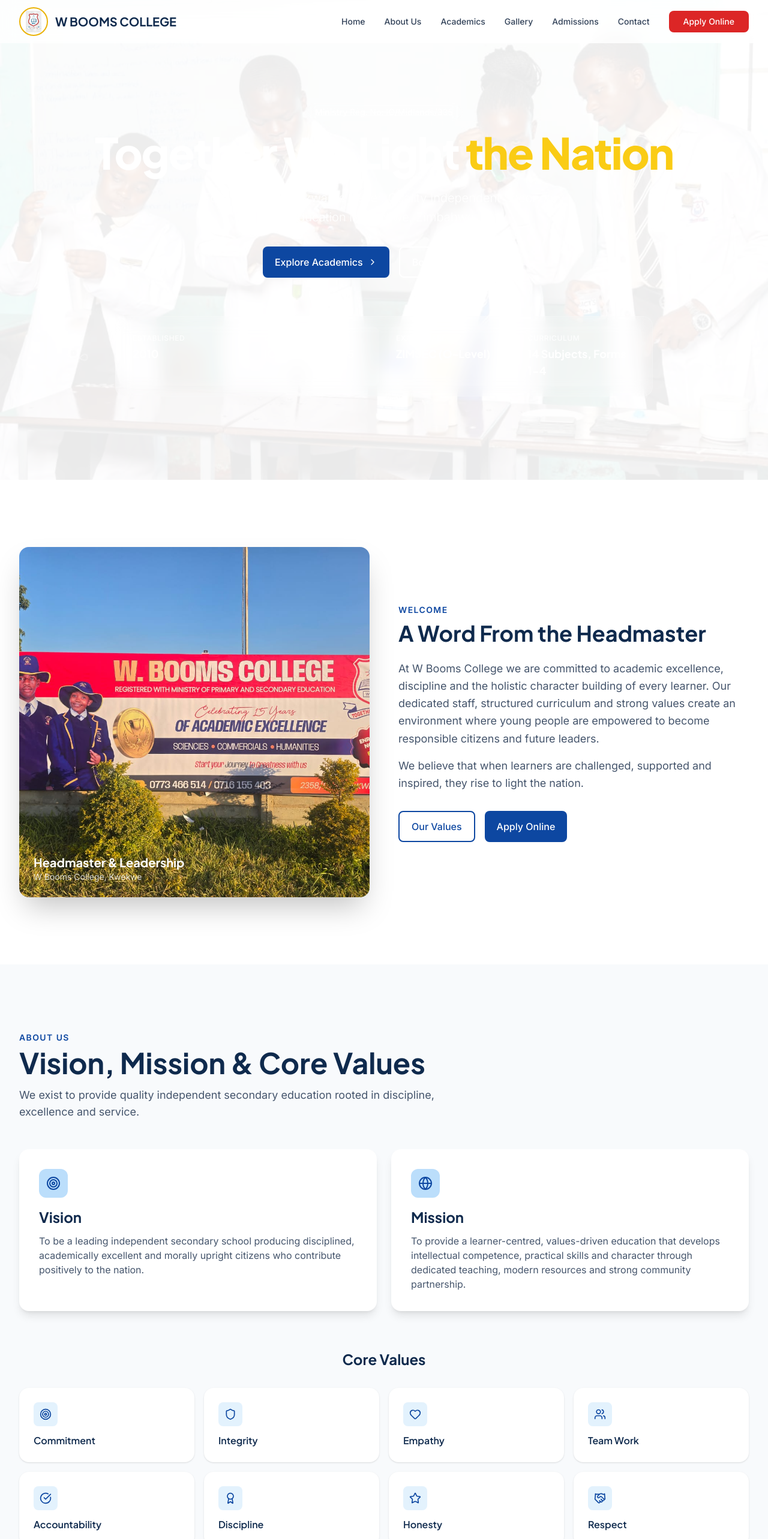
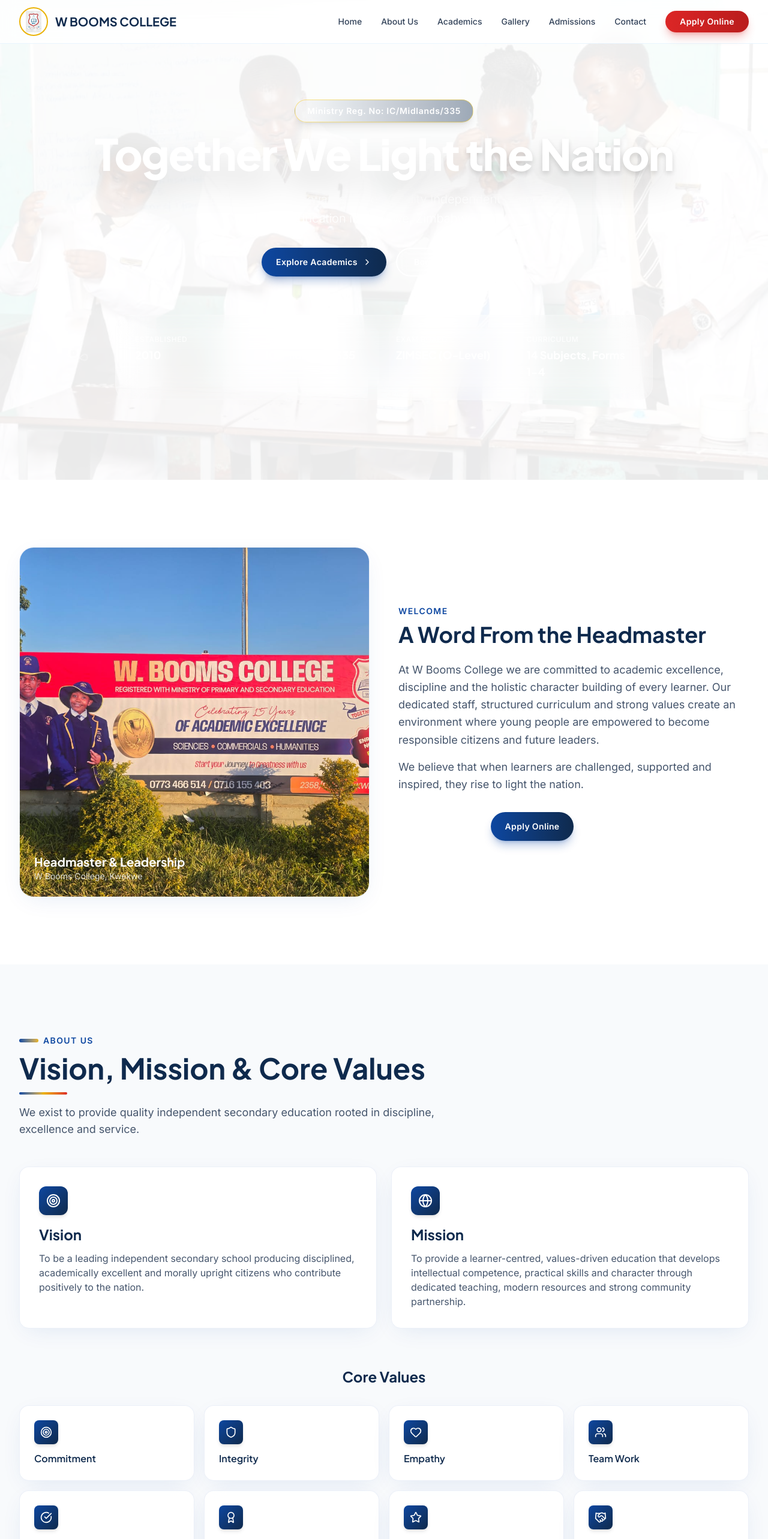
Before and after one commit to Kuda-ux/wbooms-college, a Next.js app: page / in a window 1280 px wide. Shown: the top 2566 px of the page at 60% size. Built offline with nearby package versions, Linux system fonts and the light colour scheme.

Commit message:
Premium UI polish: gradient buttons, glass cards, premium hover effects and typography

```diff
--- a/app/globals.css
+++ b/app/globals.css
@@ -41,3 +41,36 @@
 h1, h2, h3, h4, h5, h6 {
   font-family: var(--font-heading), system-ui, sans-serif;
 }
+
+.text-gradient-royal {
+  background: linear-gradient(90deg, #0D47A1, #1A365D);
+  -webkit-background-clip: text;
+  background-clip: text;
+  -webkit-text-fill-color: transparent;
+}
+
+.text-gradient-gold {
+  background: linear-gradient(90deg, #FACC15, #EAB308);
+  -webkit-background-clip: text;
+  background-clip: text;
+  -webkit-text-fill-color: transparent;
+}
+
+.premium-card {
+  background: rgba(255, 255, 255, 0.9);
+  backdrop-filter: blur(16px);
+  border: 1px solid rgba(13, 71, 161, 0.08);
+  box-shadow: 0 10px 40px -12px rgba(13, 71, 161, 0.12);
+  transition: transform 0.35s ease, box-shadow 0.35s ease;
+}
+
+.premium-card:hover {
+  transform: translateY(-4px);
+  box-shadow: 0 24px 60px -16px rgba(13, 71, 161, 0.2);
+}
+
+.glass-panel {
+  background: rgba(255, 255, 255, 0.12);
+  backdrop-filter: blur(24px);
+  border: 1px solid rgba(255, 255, 255, 0.22);
+}
--- a/app/home-page.tsx
+++ b/app/home-page.tsx
@@ -114,16 +114,19 @@
   variant?: 'primary' | 'outline' | 'accent' | 'ghost';
 }) {
   const variants = {
-    primary: 'bg-royal-600 text-white hover:bg-royal-700 focus:ring-royal-600',
+    primary:
+      'bg-gradient-to-r from-royal-600 to-royal-800 text-white shadow-lg shadow-royal-600/30 hover:from-royal-700 hover:to-royal-900 hover:-translate-y-0.5 focus:ring-royal-600',
     outline:
-      'border-2 border-royal-600 text-royal-600 hover:bg-royal-50 focus:ring-royal-600',
-    accent: 'bg-accent-600 text-white hover:bg-accent-700 focus:ring-accent-600',
-    ghost: 'text-royal-600 hover:bg-royal-50',
+      'rounded-full border-2 border-white/80 bg-white/10 px-7 text-white backdrop-blur hover:bg-white/20 focus:ring-white',
+    accent:
+      'bg-gradient-to-r from-accent-600 to-accent-700 text-white shadow-lg shadow-accent-600/30 hover:from-accent-700 hover:to-accent-800 hover:-translate-y-0.5 focus:ring-accent-600',
+    ghost:
+      'rounded-full bg-royal-50 text-royal-600 hover:bg-royal-100 hover:-translate-y-0.5',
   };
   return (
     <button
       className={cn(
-        'inline-flex items-center justify-center rounded-lg px-5 py-3 font-medium transition-all focus:outline-none focus:ring-2 focus:ring-offset-2 disabled:opacity-60',
+        'inline-flex items-center justify-center rounded-full px-6 py-3 text-sm font-semibold tracking-wide transition-all focus:outline-none focus:ring-2 focus:ring-offset-2 disabled:opacity-60 disabled:hover:translate-y-0',
         variants[variant],
         className
       )}
@@ -144,11 +147,13 @@
       className='mb-12 max-w-3xl'
     >
       {eyebrow && (
-        <span className='mb-2 block text-sm font-semibold uppercase tracking-widest text-royal-600'>
+        <span className='mb-3 inline-flex items-center gap-2 text-sm font-semibold uppercase tracking-widest text-royal-600'>
+          <span className='h-1.5 w-8 rounded-full bg-gradient-to-r from-royal-600 to-gold-500' />
           {eyebrow}
         </span>
       )}
       <h2 className='text-3xl font-bold text-royal-800 sm:text-4xl lg:text-5xl'>{title}</h2>
+      <div className='mt-4 h-1 w-20 rounded-full bg-gradient-to-r from-royal-600 via-gold-500 to-accent-600' />
       {subtitle && <p className='mt-4 text-lg text-slate-600'>{subtitle}</p>}
     </motion.div>
   );
@@ -394,8 +399,8 @@
     <div className='min-h-screen bg-white' id='home'>
       <nav
         className={cn(
-          'fixed inset-x-0 top-0 z-50 transition-all duration-300',
-          scrolled ? 'bg-white/90 shadow-sm backdrop-blur-md' : 'bg-white/80 backdrop-blur-md'
+          'fixed inset-x-0 top-0 z-50 border-b border-royal-100/30 transition-all duration-300',
+          scrolled ? 'bg-white/95 shadow-md backdrop-blur-xl' : 'bg-white/80 backdrop-blur-md'
         )}
       >
         <div className='mx-auto flex max-w-7xl items-center justify-between px-4 py-3 sm:px-6 lg:px-8'>
@@ -490,11 +495,11 @@
             animate={{ opacity: 1, y: 0 }}
             transition={{ duration: 0.8, delay: 0.2 }}
           >
-            <span className='mb-4 inline-block rounded-full border border-white/30 bg-white/10 px-4 py-1 text-sm font-medium backdrop-blur-sm'>
+            <span className='mb-4 inline-block rounded-full border border-gold-400/50 bg-gradient-to-r from-royal-900/60 to-royal-800/40 px-5 py-2 text-sm font-semibold tracking-wider text-gold-300 backdrop-blur-md shadow-lg'>
               Ministry Reg. No: IC/Midlands/335
             </span>
-            <h1 className='font-heading text-4xl font-extrabold tracking-tight sm:text-6xl lg:text-7xl'>
-              Together We Light <span className='text-gold-400'>the Nation</span>
+            <h1 className='font-heading text-4xl font-extrabold tracking-tight drop-shadow-2xl sm:text-6xl lg:text-7xl'>
+              Together We Light <span className='text-gold-300 drop-shadow-lg'>the Nation</span>
             </h1>
             <p className='mx-auto mt-6 max-w-2xl text-lg font-light leading-relaxed sm:text-xl'>
               Forward Ever, Backwards Never. Quality Independent Secondary Education in Kwekwe, Zimbabwe.
@@ -517,7 +522,7 @@
             initial={{ opacity: 0, y: 40 }}
             animate={{ opacity: 1, y: 0 }}
             transition={{ duration: 0.8, delay: 0.6 }}
-            className='mx-auto mt-16 grid max-w-4xl gap-4 rounded-2xl border border-white/20 bg-white/10 p-4 backdrop-blur-md sm:grid-cols-2 lg:grid-cols-4'
+            className='glass-panel mx-auto mt-16 grid max-w-4xl gap-4 rounded-3xl p-5 sm:grid-cols-2 lg:grid-cols-4'
           >
             {[
               ['Established', '2010'],
@@ -525,7 +530,7 @@
               ['Exam Board', 'ZIMSEC (O-Level)'],
               ['Curriculum', '14 Subjects, Forms 1-4'],
             ].map(([label, value]) => (
-              <div key={label} className='rounded-xl bg-white/10 p-3 text-left'>
+              <div key={label} className='rounded-xl bg-white/10 p-3 text-left transition-colors hover:bg-white/15'>
                 <p className='text-xs font-medium uppercase tracking-wider text-white/80'>{label}</p>
                 <p className='mt-1 font-heading text-lg font-bold text-white'>{value}</p>
               </div>
@@ -542,7 +547,7 @@
               whileInView={{ opacity: 1, x: 0 }}
               viewport={{ once: true }}
               transition={{ duration: 0.7 }}
-              className='relative overflow-hidden rounded-2xl shadow-2xl'
+              className='premium-card relative overflow-hidden rounded-3xl shadow-2xl'
             >
               <div className='aspect-[4/5] w-full sm:aspect-square'>
                 <Image
@@ -601,9 +606,9 @@
               whileInView={{ opacity: 1, y: 0 }}
               viewport={{ once: true }}
               transition={{ duration: 0.6 }}
-              className='rounded-2xl border border-white/50 bg-white p-8 shadow-lg shadow-royal-900/5'
+              className='premium-card rounded-2xl p-8'
             >
-              <div className='mb-4 flex h-12 w-12 items-center justify-center rounded-xl bg-royal-100 text-royal-600'>
+              <div className='mb-4 flex h-12 w-12 items-center justify-center rounded-xl bg-gradient-to-br from-royal-600 to-royal-800 text-white shadow-md'>
                 <Target className='h-6 w-6' />
               </div>
               <h3 className='font-heading text-2xl font-bold text-royal-800'>Vision</h3>
@@ -617,9 +622,9 @@
               whileInView={{ opacity: 1, y: 0 }}
               viewport={{ once: true }}
               transition={{ duration: 0.6, delay: 0.1 }}
-              className='rounded-2xl border border-white/50 bg-white p-8 shadow-lg shadow-royal-900/5'
+              className='premium-card rounded-2xl p-8'
             >
-              <div className='mb-4 flex h-12 w-12 items-center justify-center rounded-xl bg-royal-100 text-royal-600'>
+              <div className='mb-4 flex h-12 w-12 items-center justify-center rounded-xl bg-gradient-to-br from-royal-600 to-royal-800 text-white shadow-md'>
                 <Globe className='h-6 w-6' />
               </div>
               <h3 className='font-heading text-2xl font-bold text-royal-800'>Mission</h3>
@@ -642,9 +647,9 @@
                     whileInView={{ opacity: 1, y: 0 }}
                     viewport={{ once: true }}
                     transition={{ duration: 0.4, delay: i * 0.05 }}
-                    className='group rounded-2xl bg-white p-6 shadow-sm transition-shadow hover:shadow-md'
+                    className='premium-card group rounded-2xl p-6'
                   >
-                    <div className='mb-3 flex h-10 w-10 items-center justify-center rounded-lg bg-royal-50 text-royal-600 group-hover:bg-royal-600 group-hover:text-white'>
+                    <div className='mb-3 flex h-10 w-10 items-center justify-center rounded-lg bg-gradient-to-br from-royal-600 to-royal-800 text-white shadow-md group-hover:from-royal-700 group-hover:to-royal-900'>
                       <Icon className='h-5 w-5' />
                     </div>
                     <p className='font-heading font-semibold text-royal-800'>{v.key}</p>
@@ -732,9 +737,9 @@
                     animate={{ opacity: 1, scale: 1 }}
                     exit={{ opacity: 0, scale: 0.95 }}
                     transition={{ duration: 0.3, delay: i * 0.03 }}
-                    className='flex items-start gap-4 rounded-2xl border border-slate-100 bg-white p-6 shadow-sm transition-shadow hover:shadow-md'
+                    className='premium-card flex items-start gap-4 rounded-2xl p-6'
                   >
-                    <div className='flex h-12 w-12 shrink-0 items-center justify-center rounded-xl bg-royal-50 text-royal-600'>
+                    <div className='flex h-12 w-12 shrink-0 items-center justify-center rounded-xl bg-gradient-to-br from-royal-600 to-royal-800 text-white shadow-md'>
                       <Icon className='h-6 w-6' />
                     </div>
                     <div>
@@ -752,7 +757,7 @@
             whileInView={{ opacity: 1, y: 0 }}
             viewport={{ once: true }}
             transition={{ duration: 0.6 }}
-            className='mt-16 rounded-2xl bg-royal-800 p-8 text-center text-white shadow-2xl sm:p-12'
+            className='mt-16 rounded-3xl bg-gradient-to-br from-royal-700 via-royal-800 to-royal-900 p-8 text-center text-white shadow-2xl sm:p-12'
           >
             <GraduationCap className='mx-auto h-12 w-12 text-gold-400' />
             <h3 className='mt-4 font-heading text-2xl font-bold'>End-of-Form-4 ZIMSEC Ordinary Level Examination</h3>
@@ -799,7 +804,7 @@
                   animate={{ opacity: 1, y: 0 }}
                   exit={{ opacity: 0, scale: 0.95 }}
                   transition={{ duration: 0.3, delay: i * 0.03 }}
-                  className='group relative cursor-zoom-in overflow-hidden rounded-xl break-inside-avoid shadow-sm'
+                  className='premium-card group relative cursor-zoom-in overflow-hidden rounded-2xl break-inside-avoid'
                   onClick={() => setLightbox(img.src)}
                 >
                   <div className='relative w-full' style={{ paddingBottom: i % 3 === 0 ? '120%' : i % 3 === 1 ? '80%' : '100%' }}>
@@ -811,7 +816,7 @@
                       sizes='(max-width: 640px) 100vw, (max-width: 1024px) 50vw, 33vw'
                     />
                   </div>
-                  <div className='absolute inset-0 flex items-end bg-gradient-to-t from-royal-900/80 via-transparent to-transparent p-4 opacity-0 transition-opacity group-hover:opacity-100'>
+                  <div className='absolute inset-0 flex items-end bg-gradient-to-t from-royal-900/90 via-royal-900/20 to-transparent p-4 opacity-0 transition-opacity group-hover:opacity-100'>
                     <span className='rounded-full bg-white/20 px-3 py-1 text-xs font-medium text-white backdrop-blur-sm'>
                       {img.alt}
                     </span>
@@ -868,7 +873,7 @@
               whileInView={{ opacity: 1, x: 0 }}
               viewport={{ once: true }}
               transition={{ duration: 0.7 }}
-              className='rounded-2xl border border-slate-200 bg-white p-6 shadow-lg sm:p-8'
+              className='premium-card rounded-2xl p-6 sm:p-8'
             >
               <h3 className='mb-6 font-heading text-2xl font-bold text-royal-800'>Online Application Form</h3>
               <ApplyForm />
@@ -893,7 +898,7 @@
               transition={{ duration: 0.6 }}
               className='space-y-4'
             >
-              <div className='flex items-start gap-4 rounded-2xl bg-white p-5 shadow-sm'>
+              <div className='premium-card flex items-start gap-4 rounded-2xl p-5'>
                 <MapPin className='mt-1 h-6 w-6 shrink-0 text-royal-600' />
                 <div>
                   <h4 className='font-heading font-semibold text-royal-800'>Physical Address</h4>
@@ -917,7 +922,7 @@
                 href='https://wa.me/263773466514?text=Hello%20W%20Booms%20College%2C%20I%20would%20like%20to%20inquire%20about%20admissions.'
                 target='_blank'
                 rel='noreferrer'
-                className='flex items-start gap-4 rounded-2xl bg-green-50 p-5 shadow-sm transition-colors hover:bg-green-100'
+                className='flex items-start gap-4 rounded-2xl bg-green-50 p-5 shadow-sm transition-all hover:-translate-y-1 hover:bg-green-100'
               >
                 <MessageCircle className='mt-1 h-6 w-6 shrink-0 text-green-700' />
                 <div>
@@ -956,7 +961,7 @@
                   loading='lazy'
                 />
               </div>
-              <div className='rounded-2xl border border-slate-200 bg-white p-6 shadow-sm sm:p-8'>
+              <div className='premium-card rounded-2xl p-6 sm:p-8'>
                 <h3 className='mb-4 font-heading text-xl font-bold text-royal-800'>Send us a message</h3>
                 <ContactForm />
               </div>
@@ -965,7 +970,7 @@
         </div>
       </section>
 
-      <footer className='bg-royal-900 py-12 text-white'>
+      <footer className='bg-gradient-to-b from-royal-900 to-royal-950 border-t border-gold-500/30 py-12 text-white'>
         <div className='mx-auto max-w-7xl px-4 sm:px-6 lg:px-8'>
           <div className='grid gap-8 md:grid-cols-3'>
             <div>
@@ -1014,7 +1019,7 @@
             initial={{ opacity: 0 }}
             animate={{ opacity: 1 }}
             exit={{ opacity: 0 }}
-            className='fixed inset-0 z-[70] flex items-center justify-center bg-royal-900/60 p-4 backdrop-blur-sm'
+            className='fixed inset-0 z-[70] flex items-center justify-center bg-royal-900/70 p-4 backdrop-blur-sm'
             onClick={() => setApplyOpen(false)}
           >
             <motion.div
@@ -1022,7 +1027,7 @@
               animate={{ opacity: 1, scale: 1, y: 0 }}
               exit={{ opacity: 0, scale: 0.95, y: 20 }}
               onClick={(e) => e.stopPropagation()}
-              className='max-h-[90vh] w-full max-w-2xl overflow-y-auto rounded-2xl bg-white p-6 shadow-2xl sm:p-8'
+              className='max-h-[90vh] w-full max-w-2xl overflow-y-auto rounded-3xl bg-white p-6 shadow-2xl border border-royal-100/30 sm:p-8'
             >
               <div className='mb-6 flex items-center justify-between'>
                 <h3 className='font-heading text-2xl font-bold text-royal-800'>Online Application</h3>
```
